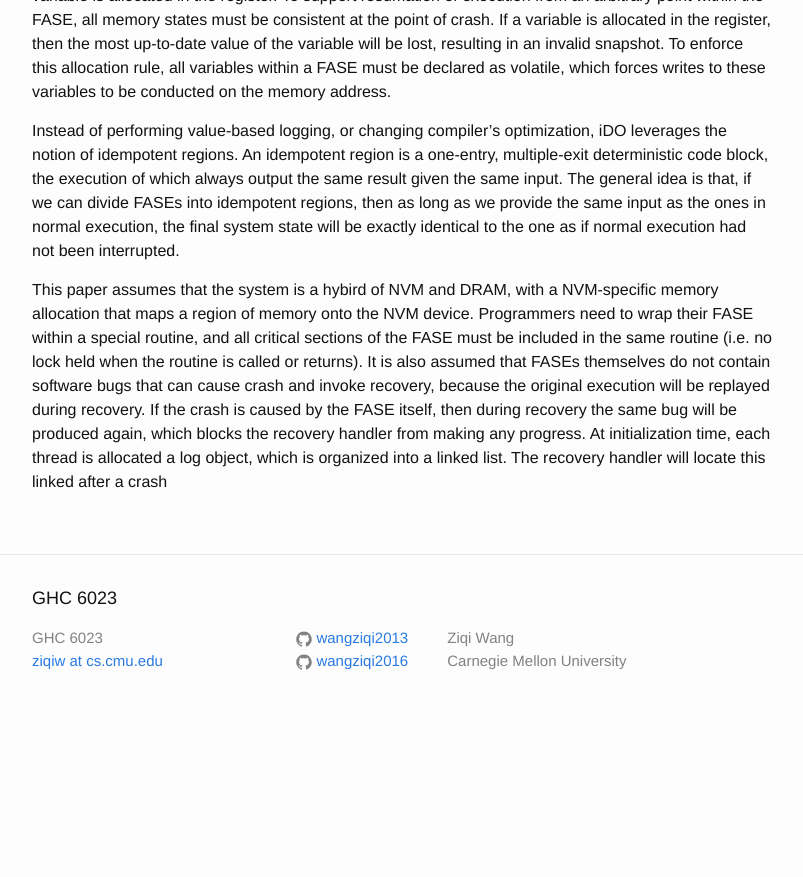
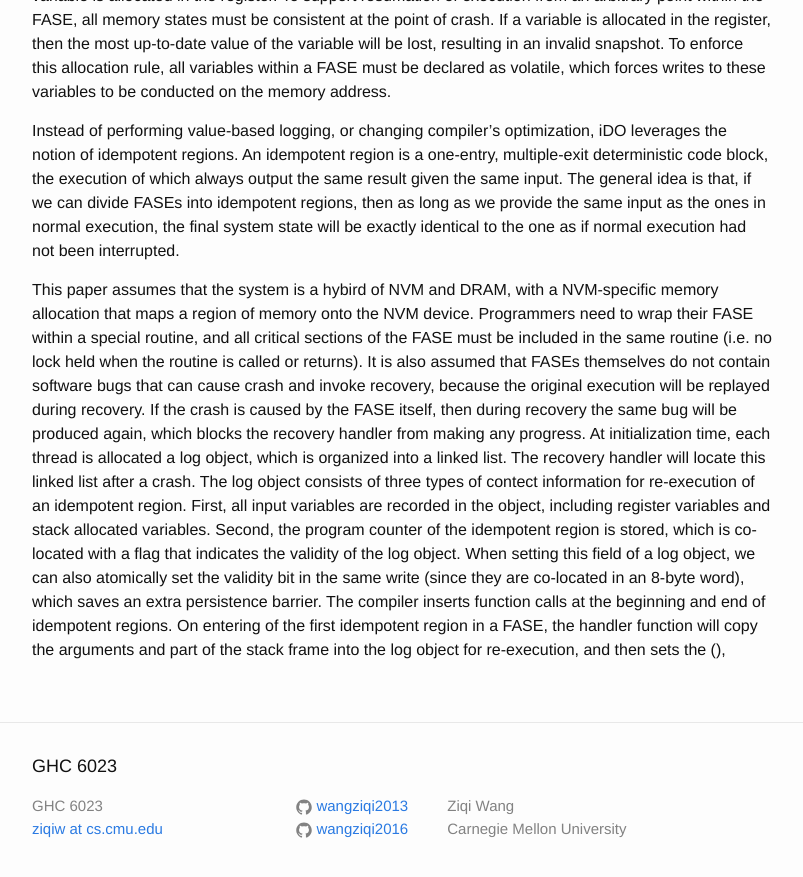
Before and after one commit to wangziqi2013/wangziqi2013.github.io, a Jekyll site: the page built from _posts/2018-08-10-ido.markdown, in a window 1280 px wide and 900 px high, scrolled down 772 px. Shown: the top 877 px of the window, without its empty margins (238-1041 px from the left). Built offline with Jekyll 4.4.1, drawn with Linux system fonts in a browser that asks for light colours; before the commit the page ends 1504 px from its top, so only the background shows below that.

```diff
--- a/_posts/2018-08-10-ido.markdown
+++ b/_posts/2018-08-10-ido.markdown
@@ -41,4 +41,11 @@ It is also assumed that FASEs themselves do not contain software bugs that can c
 the original execution will be replayed during recovery. If the crash is caused by the FASE itself, then during recovery
 the same bug will be produced again, which blocks the recovery handler from making any progress.
 At initialization time, each thread is allocated a log object, which is organized into a linked list. The recovery
-handler will locate this linked after a crash
+handler will locate this linked list after a crash. The log object consists of three types of contect information for re-execution
+of an idempotent region. First, all input variables are recorded in the object, including register variables and stack
+allocated variables. Second, the program counter of the idempotent region is stored, which is co-located with a flag that
+indicates the validity of the log object. When setting this field of a log object, we can also atomically set the validity
+bit in the same write (since they are co-located in an 8-byte word), which saves an extra persistence barrier.
+The compiler inserts function calls at the beginning and end of
+idempotent regions. On entering of the first idempotent region in a FASE, the handler function will copy the arguments
+and part of the stack frame into the log object for re-execution, and then sets the (),
```
